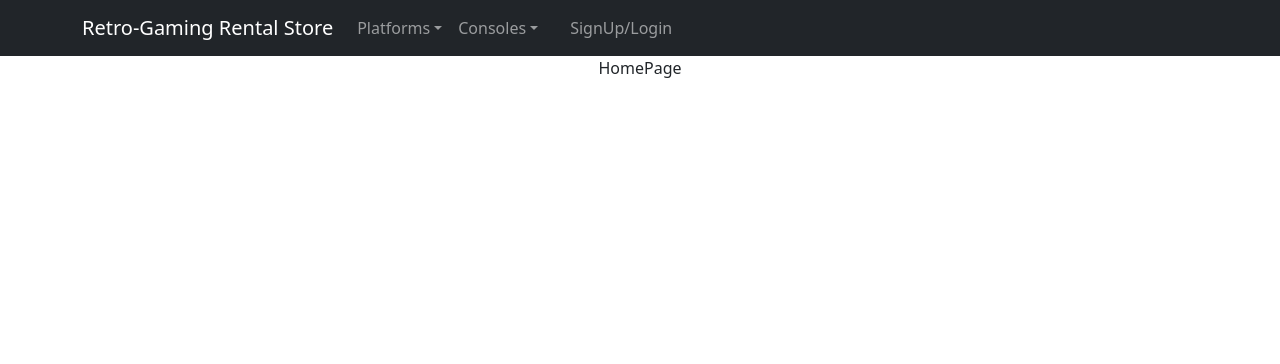
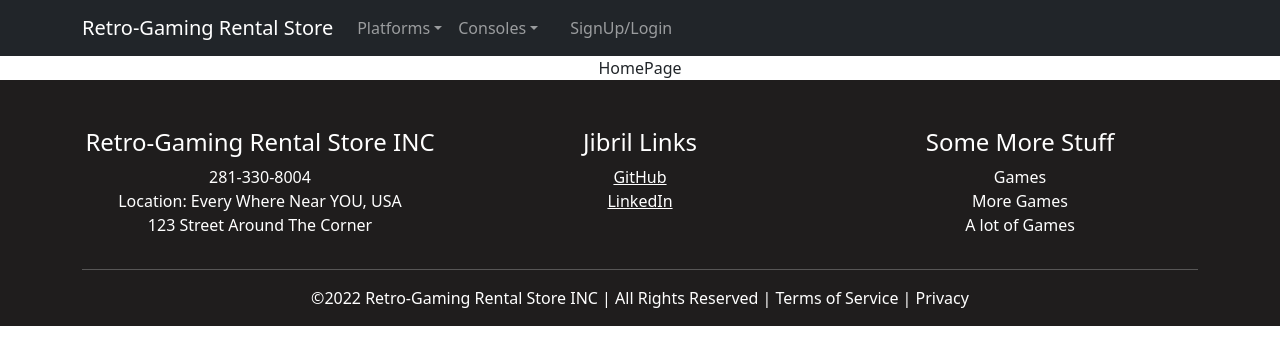
Before and after one commit to Jmccaster/Project3-Full-Stack-Retro-Gamestore-App, a React (Create React App) app in the folder frontend/: page /home in a window 1280 px wide. Shown: the top 364 px of the page. Built offline with nearby package versions, Linux system fonts and the light colour scheme.

Commit message:
Mapped game seed data onto browser.

```diff
--- a/frontend/src/App.js
+++ b/frontend/src/App.js
@@ -1,7 +1,7 @@
 import "./App.css";
 // Import React, Hooks, and any other additional imports needed
-import React, { useState } from "react";
-import { Routes, Route, Navigate } from "react-router-dom";
+import React, { useState, useEffect } from "react";
+import { Routes, Route, Navigate, useParams } from "react-router-dom";
 import { getUser } from "./utilities/users-service";
 
 //Import Pages
@@ -9,15 +9,25 @@ import HomePage from "./pages/HomePage";
 import LoginPage from "./pages/LoginPage";
 import SignUpPage from "./pages/SignUpPage";
 import NavBar from "./components/NavBar";
+import VideoGamePage from "./pages/VideoGamePage";
+import Footer from "./components/Footer";
+import AllGames from "./pages/AllGames";
 
 function App() {
   // Variable to hold the state of App component
   const [user, setUser] = useState(getUser());
-  // console.log(user);
+  const [platform, setPlatform] = useState({});
+
+  const params = useParams();
+  const platformParams = params.platform;
+  useEffect(() => {
+    setPlatform(platformParams);
+  }, []);
+
   return (
     <div className="App">
       <>
-        <NavBar setUser={setUser} user={user} />
+        <NavBar setUser={setUser} user={user} setPlatform={setPlatform} />
         <Routes>
           <Route path="/home" element={<HomePage />} />
           <Route path="/" element={<Navigate to="/home" />} />
@@ -29,7 +39,10 @@ function App() {
             path="/login"
             element={<LoginPage setUser={setUser} user={user} />}
           />
+          <Route path="/api/videogames" element={<AllGames />} />
+          <Route path="/api/videogames/:platform" element={<VideoGamePage />} />
         </Routes>
+        <Footer />
       </>
     </div>
   );
--- /dev/null
+++ b/frontend/src/components/Footer.jsx
@@ -0,0 +1,59 @@
+//Foot.jsx
+import React from "react";
+import "./../footer.css";
+import { Link } from "react-router-dom";
+
+function Footer() {
+  return (
+    <div className="main-footer">
+      {/* <h1>Footer</h1> */}
+      <div className="container">
+        <div className="row">
+          {/* // column1 */}
+          <div className="col">
+            <h4>Retro-Gaming Rental Store INC</h4>
+            <ul className="list-unstyled">
+              <li>281-330-8004</li>
+              <li>Location: Every Where Near YOU, USA</li>
+              <li>123 Street Around The Corner</li>
+            </ul>
+          </div>
+          {/* // column2 */}
+          <div className="col">
+            <h4>Jibril Links</h4>
+            <ul className="list-unstyled">
+              <a href="https://github.com/Jmccaster" style={{ color: "white" }}>
+                GitHub
+              </a>
+              <br />
+              <a
+                href="https://www.linkedin.com/in/jibrilmccaster/"
+                style={{ color: "white" }}
+              >
+                LinkedIn
+              </a>
+            </ul>
+          </div>
+          {/* // column3 */}
+          <div className="col">
+            <h4>Some More Stuff</h4>
+            <ul className="list-unstyled">
+              <li>Games</li>
+              <li>More Games</li>
+              <li>A lot of Games</li>
+            </ul>
+          </div>
+        </div>
+        <hr />
+        <div className="row">
+          <p className="col-sm">
+            &copy;{new Date().getFullYear()} Retro-Gaming Rental Store INC | All
+            Rights Reserved | Terms of Service | Privacy
+          </p>
+        </div>
+      </div>
+    </div>
+  );
+}
+
+export default Footer;
--- /dev/null
+++ b/frontend/src/footer.css
@@ -0,0 +1,9 @@
+/* Footer CSS */
+.main-footer {
+  color: white;
+  background-color: rgb(31, 29, 29);
+  padding-top: 3em;
+  position: relative;
+  bottom: 0;
+  width: 100%;
+}
--- /dev/null
+++ b/frontend/src/pages/AllGames.jsx
@@ -0,0 +1,55 @@
+// All products page
+import React from "react";
+import { useState, useEffect } from "react";
+import { allGames } from "../utilities/videoGames-services";
+import "bootstrap/dist/css/bootstrap.min.css";
+import { Card, Button, Container } from "react-bootstrap";
+
+function AllGames() {
+  const [games, setgames] = useState({});
+  const getallGames = async (e) => {
+    const gamesall = await allGames();
+    console.log(gamesall);
+    setgames({
+      list: gamesall.data.allGames,
+    });
+  };
+  useEffect(() => {
+    getallGames();
+  }, []);
+
+  //   console.log(games.list);
+
+  const gameList = games.list
+    ? games.list.map((element) => {
+        return (
+          <Card style={{ width: "17rem" }} key={element._id} className="m-5">
+            <Card.Img variant="top" src={element.image} />
+            <Card.Body className="d-flex flex-column justify-content-center align-items-center">
+              <Card.Title>{element.title}</Card.Title>
+              <Card.Text>{element.genre}</Card.Text>
+              <Card.Text>{element.console}</Card.Text>
+              <Button
+                variant="info"
+                onClick={() => {
+                  setCart([...cart, element]);
+                  console.log(cart);
+                }}
+              >
+                Add to Cart
+              </Button>
+            </Card.Body>
+          </Card>
+        );
+      })
+    : [];
+
+  return (
+    <div>
+      <Container className="d-flex p-3 justify-content-center flex-wrap">
+        {gameList}
+      </Container>
+    </div>
+  );
+}
+export default AllGames;
--- /dev/null
+++ b/frontend/src/pages/VideoGamePage.jsx
@@ -0,0 +1,71 @@
+import React from "react";
+import { useState, useEffect } from "react";
+import { eachGame } from "../utilities/videoGames-services";
+import { Card, Button, Container } from "react-bootstrap";
+import "bootstrap/dist/css/bootstrap.min.css";
+import { useParams } from "react-router-dom";
+
+function VideoGamePage() {
+  const { platform } = useParams();
+  console.log(platform);
+  const [eachgame, seteachgame] = useState([]);
+
+  //   const getGames = async (platform) => {
+  //     // const gamedetails = await eachProduct(platformparam);
+  //     const gameDetails = await eachGame(platform);
+  //     // console.log(gamedetails);
+  //     seteachgame({
+  //       list: gameDetails.data.allGames,
+  //     });
+  //   };
+
+  //function to fetch game data
+  const getGames = async () => {
+    try {
+      const response = await fetch(`/api/videogames/${platform}`);
+      const data = await response.json();
+      console.log(data.data.allGames);
+      seteachgame(data.data.allGames);
+    } catch (e) {
+      console.error(e);
+    }
+  };
+  console.log(eachgame);
+
+  useEffect(() => {
+    getGames(platform);
+  }, [platform]);
+
+  const gameList = eachgame.map((element) => {
+    return (
+      <Card style={{ width: "17rem" }} key={element._id} className="m-5">
+        <Card.Img variant="top" src={`${element.image}`} />
+        <Card.Body className="d-flex flex-column justify-content-center align-items-center">
+          <Card.Title>{element.title}</Card.Title>
+          <Card.Text>{element.genre}</Card.Text>
+          <Card.Text>{element.console}</Card.Text>
+          <Card.Text>{element.price}</Card.Text>
+          <Button
+            variant="info"
+            onClick={() => {
+              setCart([...cart, element]);
+              console.log(cart);
+            }}
+          >
+            Add to Cart
+          </Button>
+        </Card.Body>
+      </Card>
+    );
+  });
+  return (
+    <div>
+      {" "}
+      <Container className="d-flex p-3 justify-content-evenly flex-wrap">
+        {gameList}
+      </Container>
+    </div>
+  );
+}
+
+export default VideoGamePage;
--- a/frontend/src/utilities/videoGames-api.js
+++ b/frontend/src/utilities/videoGames-api.js
@@ -12,7 +12,7 @@ export async function allGames() {
   }
 }
 
-export async function eachProduct(platform) {
+export async function eachGame(platform) {
   const res = await fetch(`${BASE_URL}/${platform}`, {
     method: "GET",
     headers: { "Content-Type": "application/json" },
```
Also changed, not shown: frontend/src/components/NavBar.jsx (+29 -13 lines), frontend/src/Nintendo.css (added), frontend/src/Playstation.css (added), frontend/src/Xbox.css (added), 1 other file (tests, documents, lock files or other folders).
